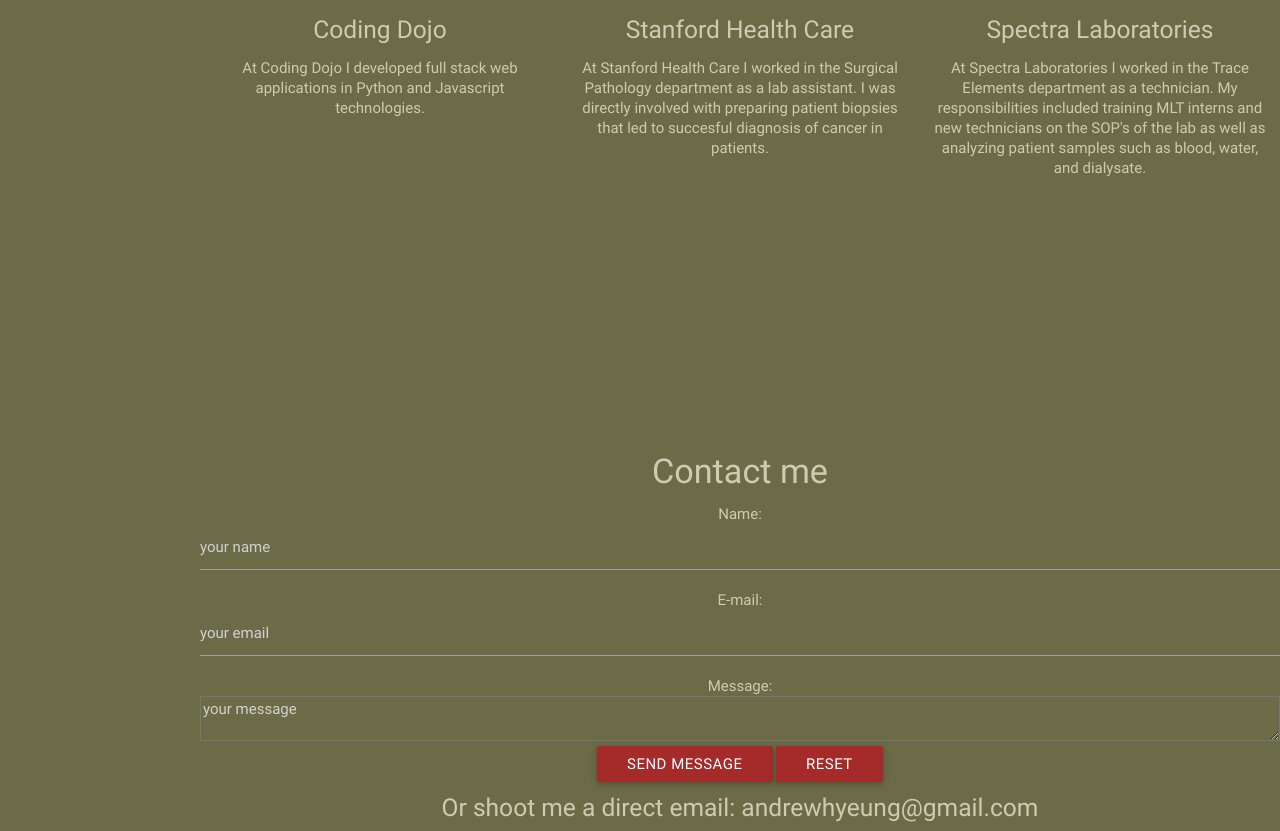
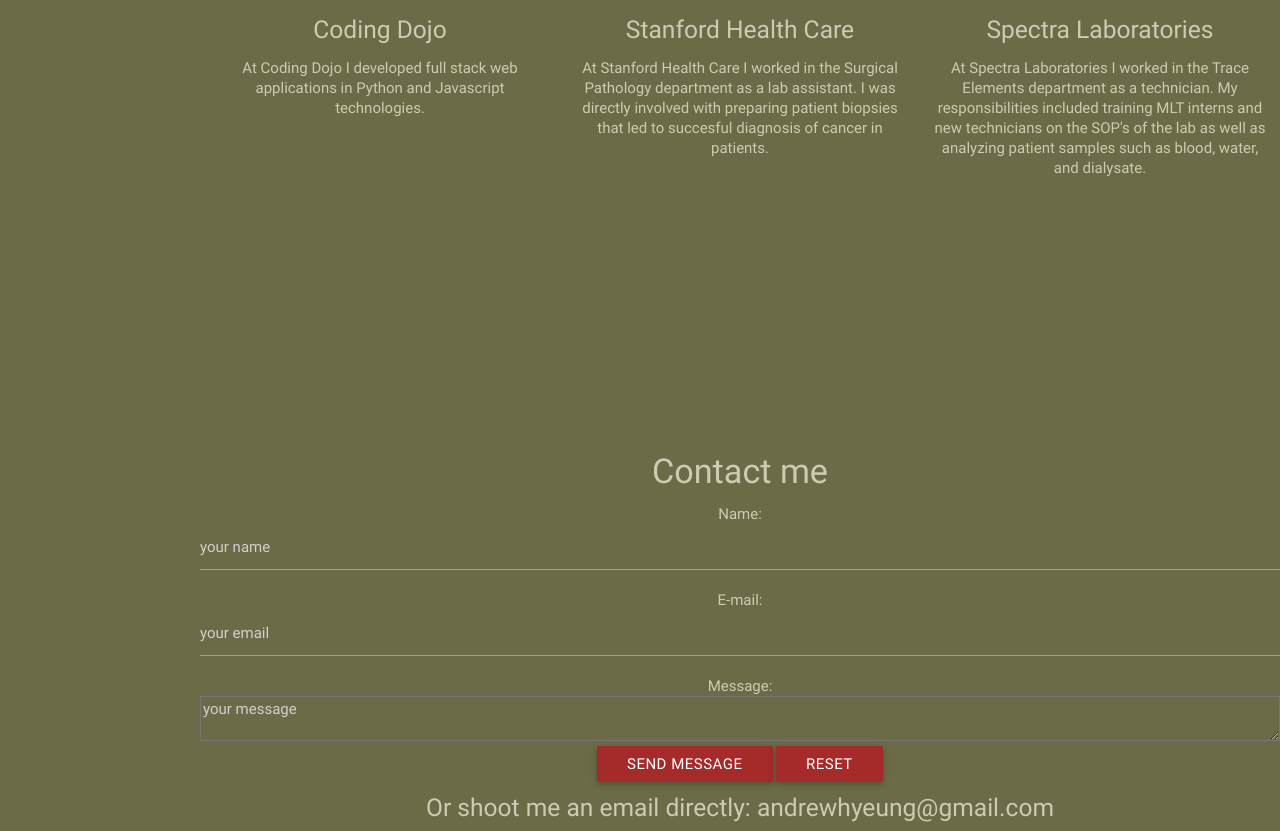
Before and after one commit to andrewhyeung/portfolio-, a website: page client/index.html in a window 1280 px wide. Shown: the part 1712-2543 px from the top of the page. Drawn offline with nearby package versions, Linux system fonts and the light colour scheme.

Commit message:
made changes to shoot me an email directly

```diff
--- a/client/static/partials/body.html
+++ b/client/static/partials/body.html
@@ -108,7 +108,7 @@
 					<input class="btn waves-effect waves-brown" type="reset" value="Reset" >
 
 				</form>
-				<h5>Or shoot me a direct email: andrewhyeung@gmail.com</h5>
+				<h5>Or shoot me an email directly: andrewhyeung@gmail.com</h5>
 			</div>
 
 		</div>
```
